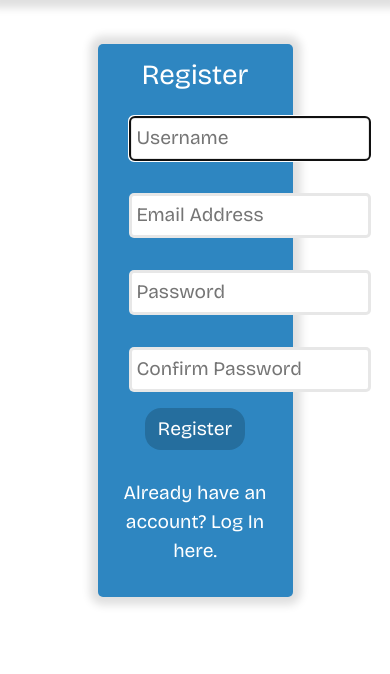
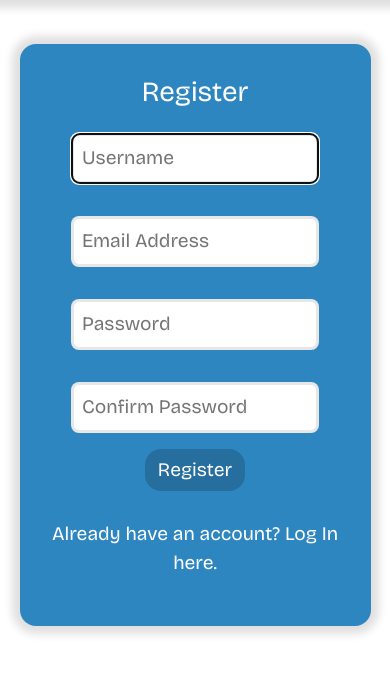
Before and after one commit to emrah-i/CS50W, a Django app: page /register in a window 390 px wide. Shown: the part 68-742 px from the top of the page. Run offline with Django 3.2, Linux system fonts and the light colour scheme; some libraries are stand-ins or nearby versions.

Commit message:
Search and register page modifications

```diff
--- a/project4/network/static/network/styles.css
+++ b/project4/network/static/network/styles.css
@@ -140,19 +140,19 @@ body #dropdown_button:focus {
 #register_page, #login_page {
   background-color: var(--main-color);
   box-shadow: var(--shadow);
-  width: 50vw;
+  width: 40%;
   text-align: center;
-  border-radius: 5px;
-  margin: 40px auto;
-  padding: 15px;
+  border-radius: 1rem;
+  margin: 3rem auto;
+  padding: 2rem;
 }
 #register_page input, #login_page input {
-  margin: 1rem;
-  border-radius: 5px;
-  padding: 5px;
+  margin: 1rem auto;
+  border-radius: 0.5rem;
+  padding: 0.5rem;
 }
 #register_page h2, #login_page h2 {
-  margin-bottom: 20px;
+  margin-bottom: 1.5rem;
 }
 #register_page a:hover, #login_page a:hover {
   color: white;
@@ -715,14 +715,17 @@ body #dropdown_button:focus {
   }
 }
 @media (max-width: 992px) {
+  html {
+    font-size: 17px;
+  }
   .dropdown {
     justify-content: start !important;
   }
   .dropdown .btn {
     padding-left: 0;
   }
-  html {
-    font-size: 17px;
+  #register_page, #login_page {
+    width: 70%;
   }
   #following_users #table {
     width: 45%;
@@ -752,6 +755,9 @@ body #dropdown_button:focus {
   html {
     font-size: 16px;
   }
+  #register_page, #login_page {
+    width: 80%;
+  }
   #category {
     font-size: 1.1rem;
   }
@@ -778,6 +784,9 @@ body #dropdown_button:focus {
     flex-direction: column;
     align-items: end;
   }
+  #register_page, #login_page {
+    width: 90%;
+  }
   #following_users #table {
     width: 75%;
   }
--- a/project4/network/static/network/styles.scss
+++ b/project4/network/static/network/styles.scss
@@ -164,20 +164,20 @@ body {
 #register_page, #login_page {
     background-color: var(--main-color);
     box-shadow: var(--shadow);
-    width: 50vw;
+    width: 40%;
     text-align: center;
-    border-radius: 5px;
-    margin: 40px auto;
-    padding: 15px;
+    border-radius: 1rem;
+    margin: 3rem auto;
+    padding: 2rem;
 
     input {
-        margin: 1rem;
-        border-radius: 5px;
-        padding: 5px;
+        margin: 1rem auto;
+        border-radius: .5rem;
+        padding: .5rem;
     }
 
     h2 {
-        margin-bottom: 20px;
+        margin-bottom: 1.5rem;
     }
 
     a:hover {
@@ -807,9 +807,6 @@ body {
     color: #FFFFFFAF !important;
 }
 
-// // X-Large devices (large desktops, less than 1400px)
-// @media (max-width: 1399.98px) { ... }
-
 @media (max-width: 1200px) {
     #category {
         #categories_heading, #categories_table {
@@ -824,6 +821,9 @@ body {
 }
 
 @media (max-width: 992px) {
+    html {
+        font-size: 17px;
+    }
     .dropdown {
         justify-content: start !important;
 
@@ -831,8 +831,8 @@ body {
             padding-left: 0;
         }
     }
-    html {
-        font-size: 17px;
+    #register_page, #login_page {
+        width: 70%;
     }
     #following_users #table {
         width: 45%;
@@ -873,6 +873,9 @@ body {
     html {
         font-size: 16px;
     }
+    #register_page, #login_page {
+        width: 80%;
+    }
     #category {
         font-size: 1.1rem;
 
@@ -903,6 +906,9 @@ body {
         flex-direction: column;
         align-items: end;
     }
+    #register_page, #login_page {
+        width: 90%;
+    }
     #following_users #table {
         width: 75%;
     }
--- a/project4/network/templates/network/login.html
+++ b/project4/network/templates/network/login.html
@@ -1,7 +1,6 @@
 {% extends "network/layout.html" %}
 
 {% block body %}
-
     <div id="login_page">
         <h1>Login</h1>
         {% if message %}
```
Also changed, not shown: project4/db.sqlite3, 1 other file.
